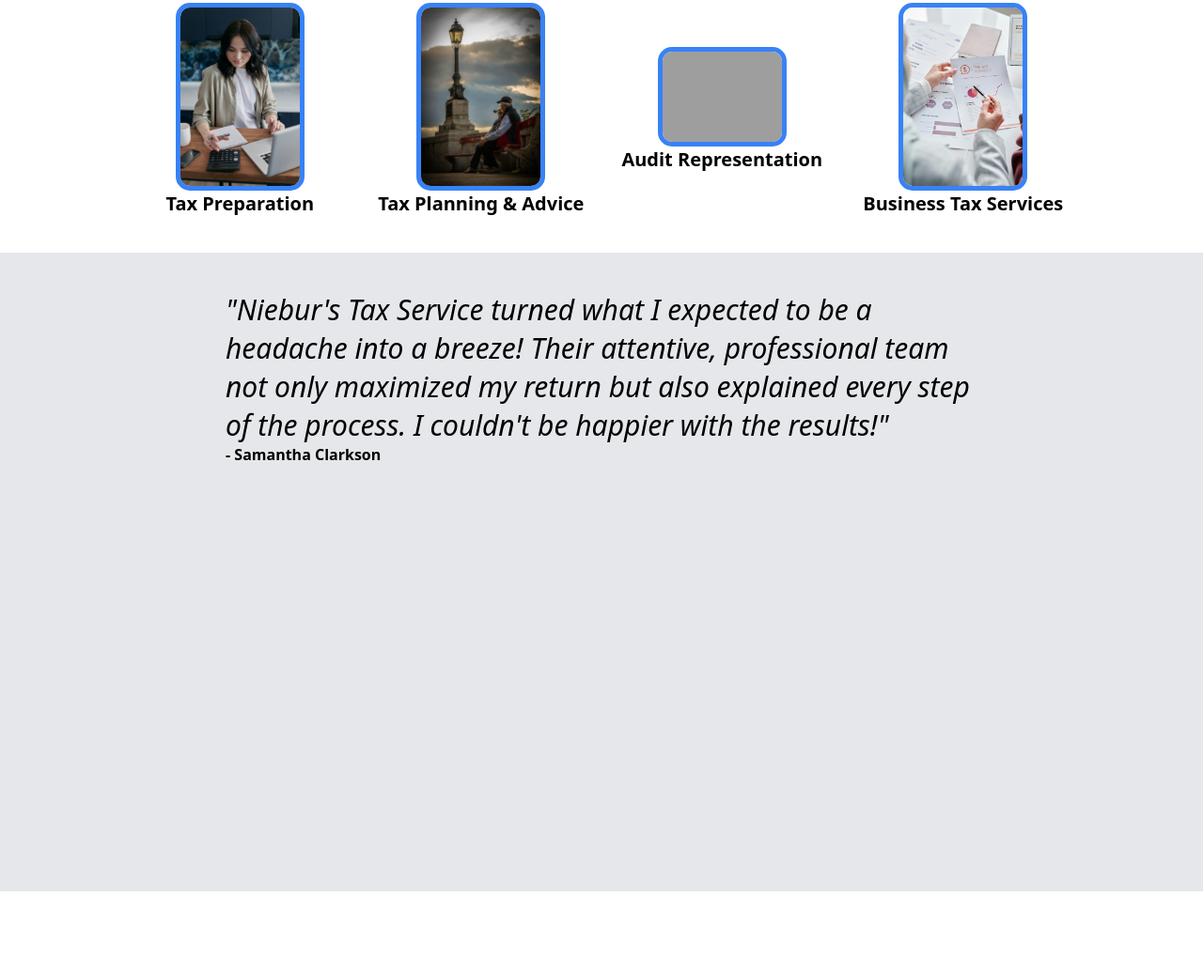
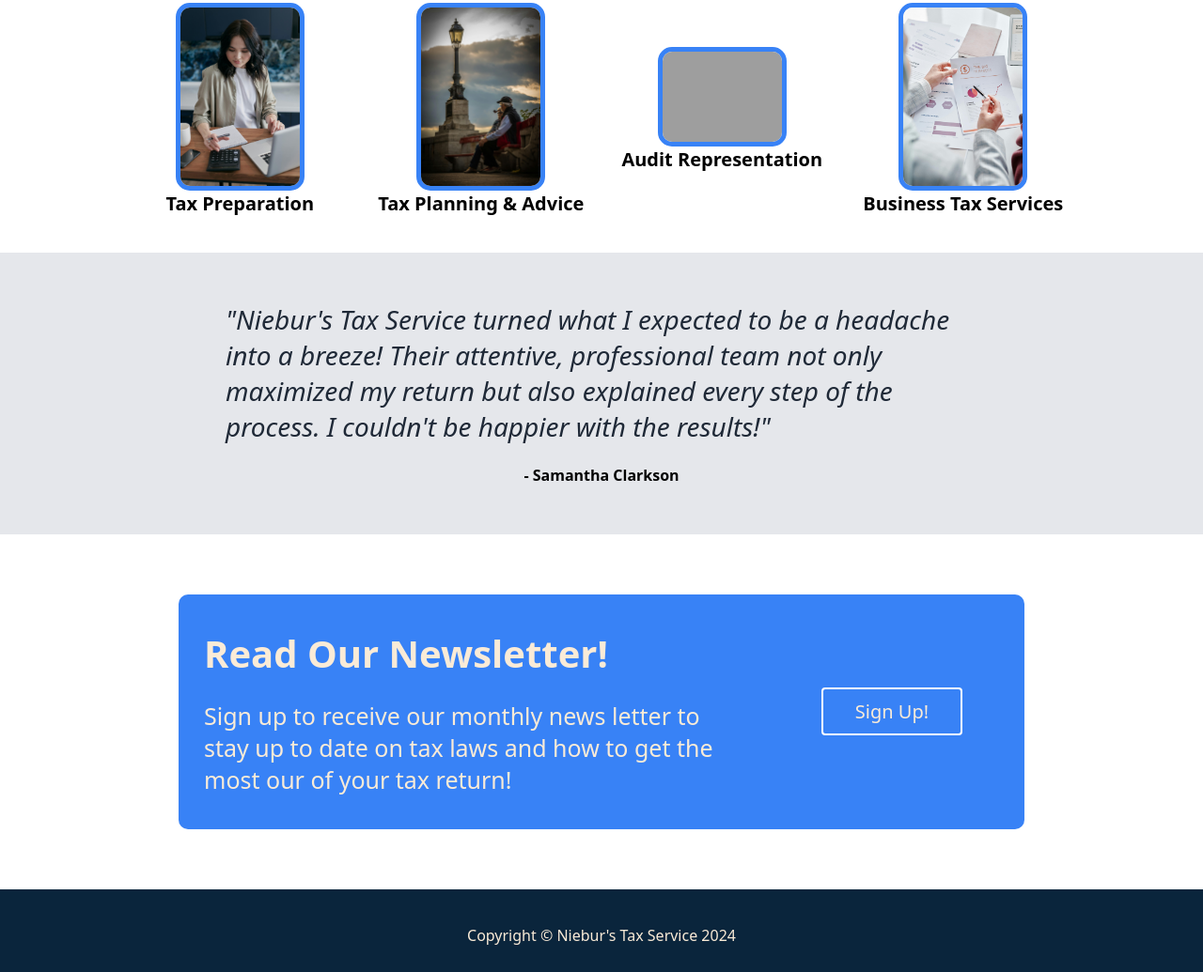
Before and after one commit to casyburnsed/tax-service, a plain HTML site: page index.html in a window 1280 px wide. Shown: the part 968-2003 px from the top of the page at 94% size. Before the commit the page ends 1917 px from the top, so only its background shows below. Drawn offline with Linux system fonts and the light colour scheme; grey boxes are pictures that could not be loaded.

Commit message:
completed quoteblock, newsletter section, and footer. Project complete.

```diff
--- a/index.html
+++ b/index.html
@@ -21,7 +21,7 @@
         <div class="hc-1">
             <h1>Max Your Return, Minimize Your Stress!</h1><br>
             <p>Niebur's Tax Service is a boutique firm specializing in personalized tax solutions for individuals and businesses seeking expert guidance and meticulous attention to detail.</p><br>
-            <button>Find Out More!</button>
+            <button id="button1">Find Out More!</button>
         </div>
         <div class="hc-2">
             <img id="group" src="./images/group.jpg">
@@ -49,30 +49,23 @@
             </div>
 
     <div class="quote">
-        <div>
-            <blockquote><em>"Niebur's Tax Service turned what I expected to be a headache into a breeze! Their attentive, professional team not only maximized my return but also explained every step of the process. I couldn't be happier with the results!"</em></blockquote>
-            <div><strong>- Samantha Clarkson</strong></div>
-
+        <blockquote><em>"Niebur's Tax Service turned what I expected to be a headache into a breeze! Their attentive, professional team not only maximized my return but also explained every step of the process. I couldn't be happier with the results!"</em></blockquote><br>
+        <div class=person>- Samantha Clarkson</div>
+    </div>
+    <div class="footer">
+        <div class="foot">
+            <div class="left">
+                <div  id="l1">Read Our Newsletter!</div><br>
+                <div id="l2">Sign up to receive our monthly news letter to stay up to date on tax laws and how to get the most our of your tax return!</div>
+            </div>
+            <div class="right">
+                <button id="button2">Sign Up!</button>
+            </div>
         </div>
     </div>
-
-
-    <!--
-
-    <div class="part=3">
-
+    <div class="end">
+        <div>Copyright © Niebur's Tax Service 2024</div>
     </div>
-
-    <div class="part-4">
-        <div>Need help now?</div>
-        <div>Sign up to recieve weekly updates on tax information!</div>
-    </div>
-
-    <div class="footer">
-        <div>Copyright Niebur's Tax Service 2024</div>
-    </div>
-
-   -->
 
 </body>
 </html>
--- a/styles.css
+++ b/styles.css
@@ -15,8 +15,6 @@
     align-items: center;
     background: rgb(10, 37, 60);
     gap: 985px;
-
-
 }
 
 .logo {
@@ -26,10 +24,10 @@
     width: 100%;
     height: auto;
     padding: 30px;
+
 }
 .header-right {
     padding: 40px;
-
 }
 a {
     color: antiquewhite;
@@ -71,7 +69,7 @@ p {
     font-weight: 900;
 }
 
-button {
+#button1 {
     font-size: 20px;
     color: antiquewhite;
     padding: 5px;
@@ -107,7 +105,6 @@ h2, span {
     padding: 3%;
 }
 
-
 .main-container, .box {
     display: flex;
     flex-direction: row;
@@ -140,17 +137,90 @@ h2, span {
     margin: auto;
 }
 
+/* Customer Review Section */
+
 .quote {
     display: flex;
+    flex-direction: column;
     background-color: #E5E7EB;
-    height: 600px;
+    height: 300px;
     justify-content: center;
+    align-items: center;
     width: auto;
-    padding: 40px;
 }
 
 blockquote {
     display:flex;
-    font-size: 30px;
+    font-size: 28px;
     width: 800px;
+    color: #1F2937;
+    font-style: italic;
 }
+
+.person {
+    text-align: right;
+    font-weight: bold;
+}
+
+/* Newsletter Section */
+
+.footer {
+    background-color: white;
+    padding: 5%;
+}
+
+.foot {
+    display: flex;
+    align-items: center;
+    background-color: #3882f6;
+    width: 900px;
+    height: 250px;
+    border-radius: 10px;
+    margin: auto;
+}
+
+.left {
+    flex: 2;
+    padding: 3%;
+    color: antiquewhite;
+    margin: auto;
+}
+
+#l1 {
+    font-weight: bolder;
+    font-size: 40px;
+}
+
+#l2 {
+    font-size: 25px;
+}
+
+.right {
+    flex: 1;
+    justify-content: center;
+    margin: auto;
+    text-align: center;
+}
+
+#button2 {
+    font-size: 20px;
+    color: antiquewhite;
+    padding: 10px;
+    width: 150px;
+    height: auto;
+    border-radius: 4px;
+    border: 2px solid white;
+    background-color: #3882f6;
+}
+
+/* Footer Section */
+
+.end {
+    background: rgb(10, 37, 60);
+    height: 50px;
+    color: antiquewhite;
+    text-align: center;
+    align-items: center;
+    justify-content: center;
+    padding-top: 3%;
+}
```
Also changed, not shown: 1 other file.
